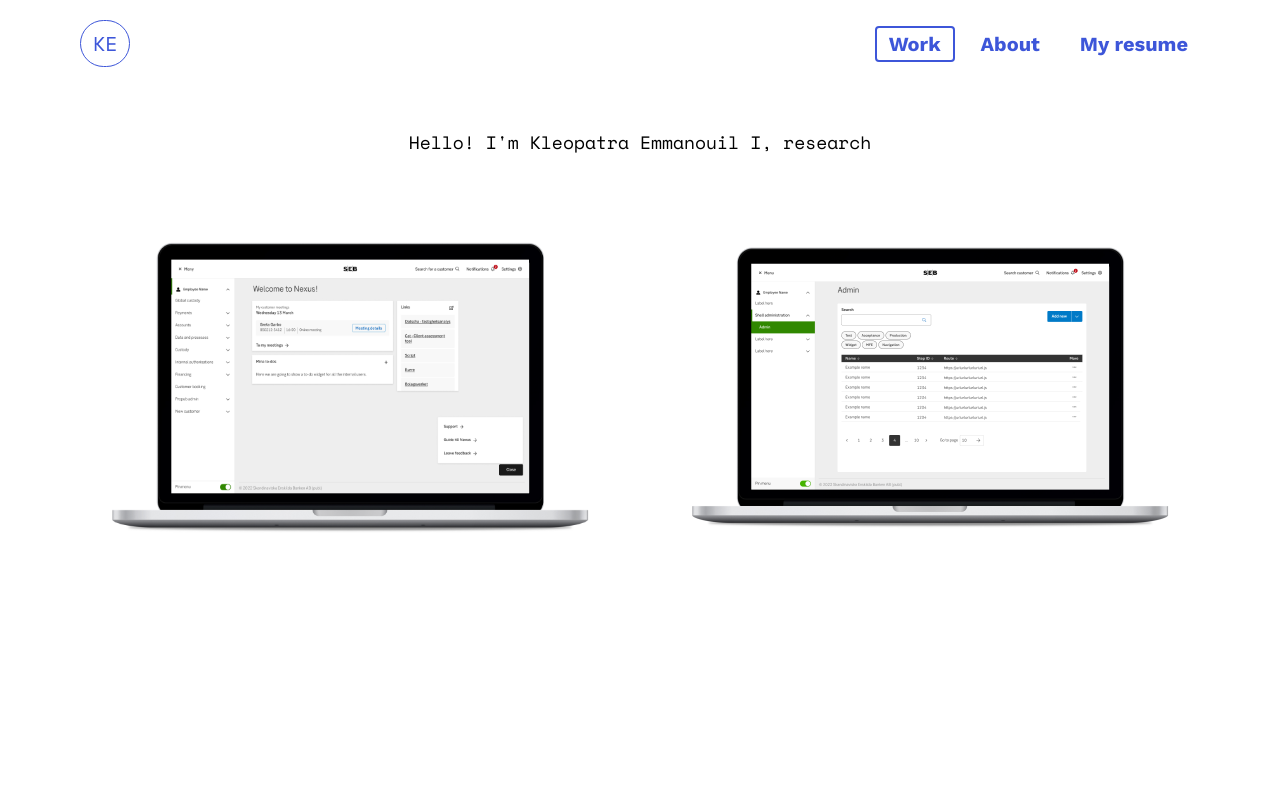
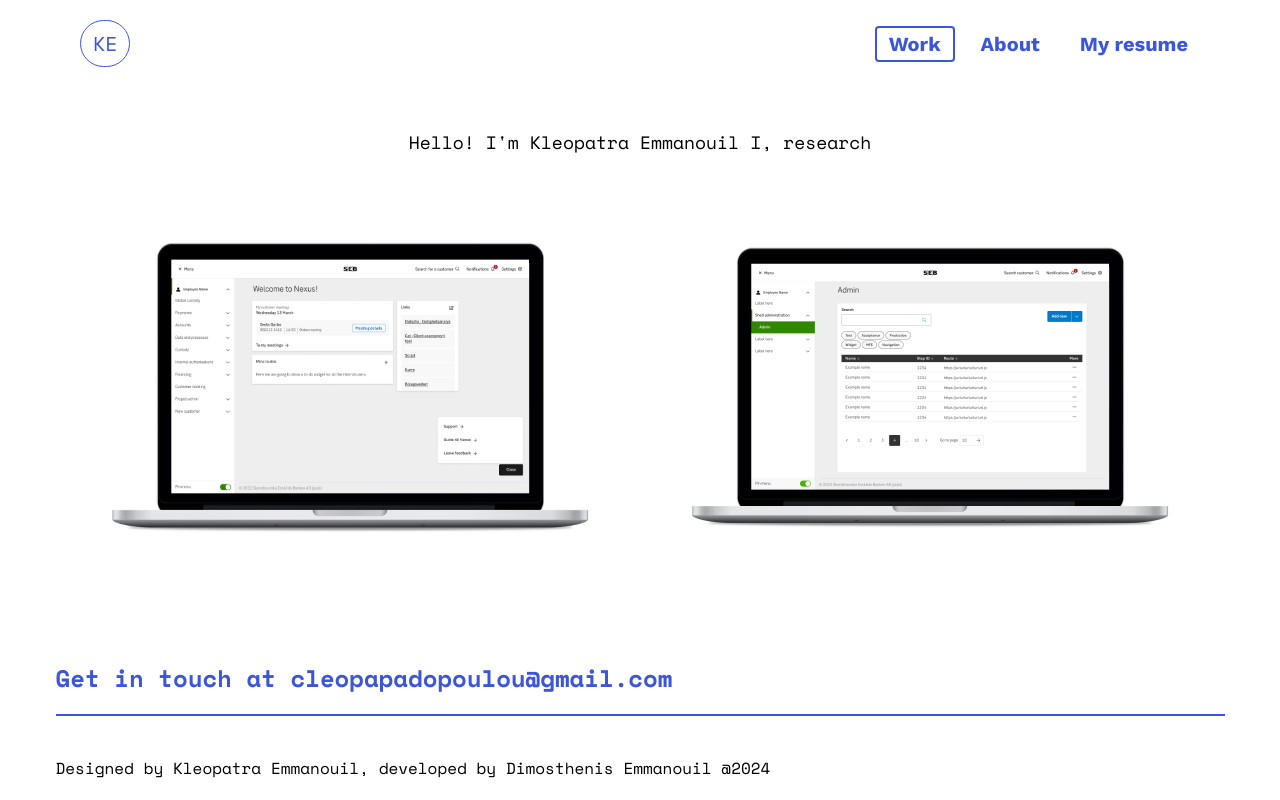
Before and after one commit to Albatraoz12/kleoportfolio, a Next.js app: page / in a window 1280 px wide. Built offline with nearby package versions, Linux system fonts and the light colour scheme.

Commit message:
make footer sticky at the bottom and style some elements

```diff
--- a/app/layout.tsx
+++ b/app/layout.tsx
@@ -2,6 +2,7 @@ import type { Metadata } from 'next';
 import { Space_Mono } from 'next/font/google';
 import './globals.css';
 import Navbar from '@/components/Navbar';
+import Footer from '@/components/Footer';
 
 const spaceMono = Space_Mono({
   subsets: ['latin'],
@@ -20,9 +21,10 @@ export default function RootLayout({
 }>) {
   return (
     <html lang='en'>
-      <body className={spaceMono.className}>
+      <body className={`${spaceMono.className} min-h-screen`}>
         <Navbar />
         {children}
+        <Footer />
       </body>
     </html>
   );
--- a/components/Footer.tsx
+++ b/components/Footer.tsx
@@ -1,8 +1,12 @@
-const Navbar = () => {
+const Footer = () => {
   return (
-    <footer>
-      <h3>Get in touch at cleopapadopoulou@gmail.com</h3>
-      <hr />
+    <footer className='flex flex-col mx-auto gap-10 mb-5 max-w-[1169px] sticky top-[100vh]'>
+      <div>
+        <h3 className='mt-10 mb-5 text-[#3D56D9] text-2xl font-bold'>
+          Get in touch at cleopapadopoulou@gmail.com
+        </h3>
+        <hr className='border-t-2 border-[#3D56D9] w-full' />
+      </div>
       <p>
         Designed by Kleopatra Emmanouil, developed by Dimosthenis Emmanouil
         @2024{' '}
@@ -10,3 +14,5 @@ const Navbar = () => {
     </footer>
   );
 };
+
+export default Footer;
```
